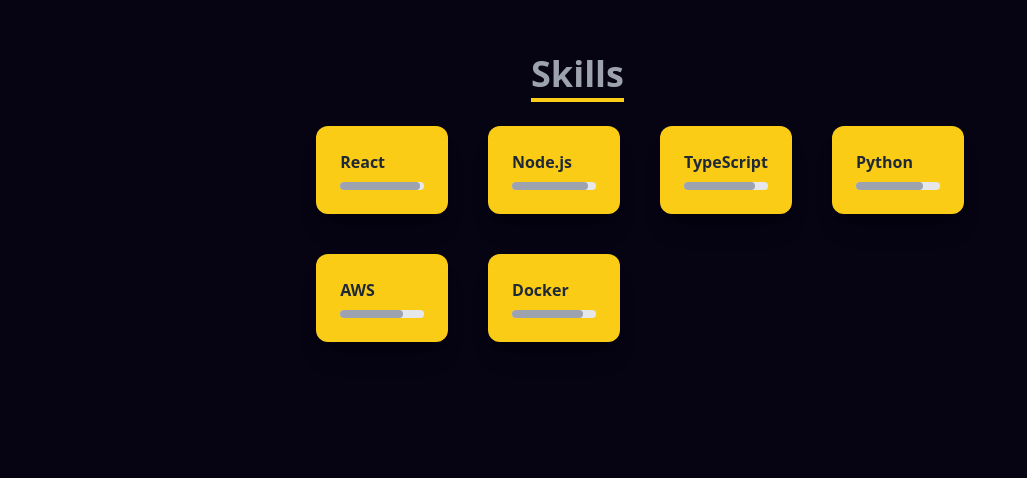
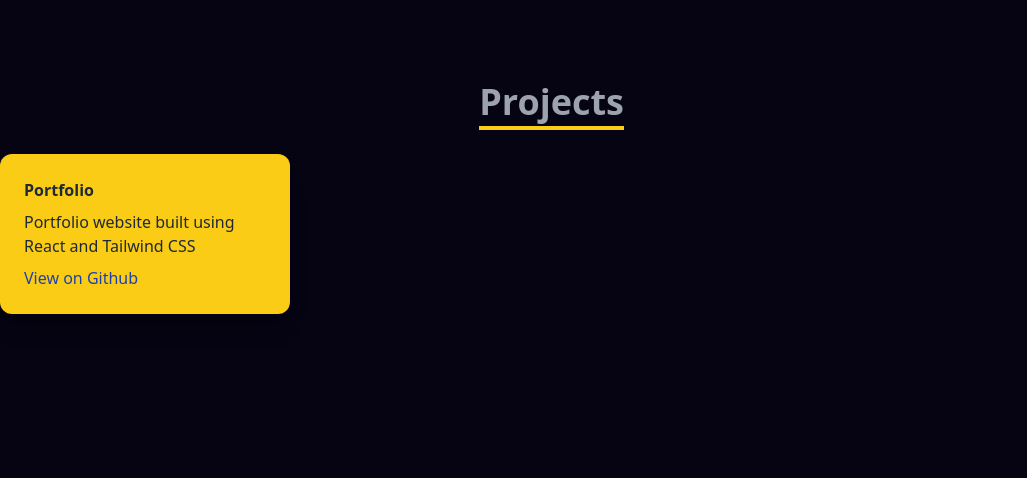
Before and after one commit to Daemon403/portfolio, a React (Create React App) app: page / in a window 1280 px wide. Shown: the part 1802-2280 px from the top of the page, without its empty margins (0-1027 px from the left). Built offline with nearby package versions, Linux system fonts and the light colour scheme.

Commit message:
restructured components

```diff
--- a/src/components/Skills.jsx
+++ b/src/components/Skills.jsx
@@ -2,43 +2,9 @@
 
 const Skills = () => {
   return (
-    <div className='' name='skills'>
-        <div className='w-full h-screen bg-[#060312] text-gray-400'>
-            <div className='flex flex-col justify-center items-center w-full h-full'>
-                <div className='max-w-[90%] w-full grid grid-cols-2 gap-8'>
-                    <div className='sm:text-right pb-8 pl-4'>
-                        <p className='text-4xl font-bold inline border-b-4 border-yellow-400'>
-                    Skills
-                    </p>
-                    </div>
 
-                </div>
-                <div className="grid grid-cols-5 md:grid-cols-4 gap-10">
-            {[
-              { name: 'React', level: '95%' },
-              { name: 'Node.js', level: '90%' },
-              { name: 'TypeScript', level: '85%' },
-              { name: 'Python', level: '80%' },
-              { name: 'AWS', level: '75%' },
-              { name: 'Docker', level: '85%' }
-            ].map((skill) => (
-              <div key={skill.name} className="bg-yellow-400 p-6 rounded-xl shadow-xl hover:shadow-2xl transition-all hover:-translate-y-1">
-                <p className="font-semibold text-gray-800 mb-2">{skill.name}</p>
-                <div className="w-full bg-gray-200 rounded-full h-2">
-                  <div
-                    className="bg-gray-400 h-2 rounded-full transition-all duration-500"
-                    style={{ width: skill.level }}
-                  />
-                </div>
-              </div>
-            ))}
-          </div>
-            </div>
-
-        </div>
-
-    </div>
-  )
+    <div className="skills"></div>
+)
 }
 
 export default Skills
```
Also changed, not shown: src/components/Hero.jsx (added), src/components/Projects.jsx (indentation only), src/components/SectionTitle.jsx (added), src/components/Socials.jsx (added).
